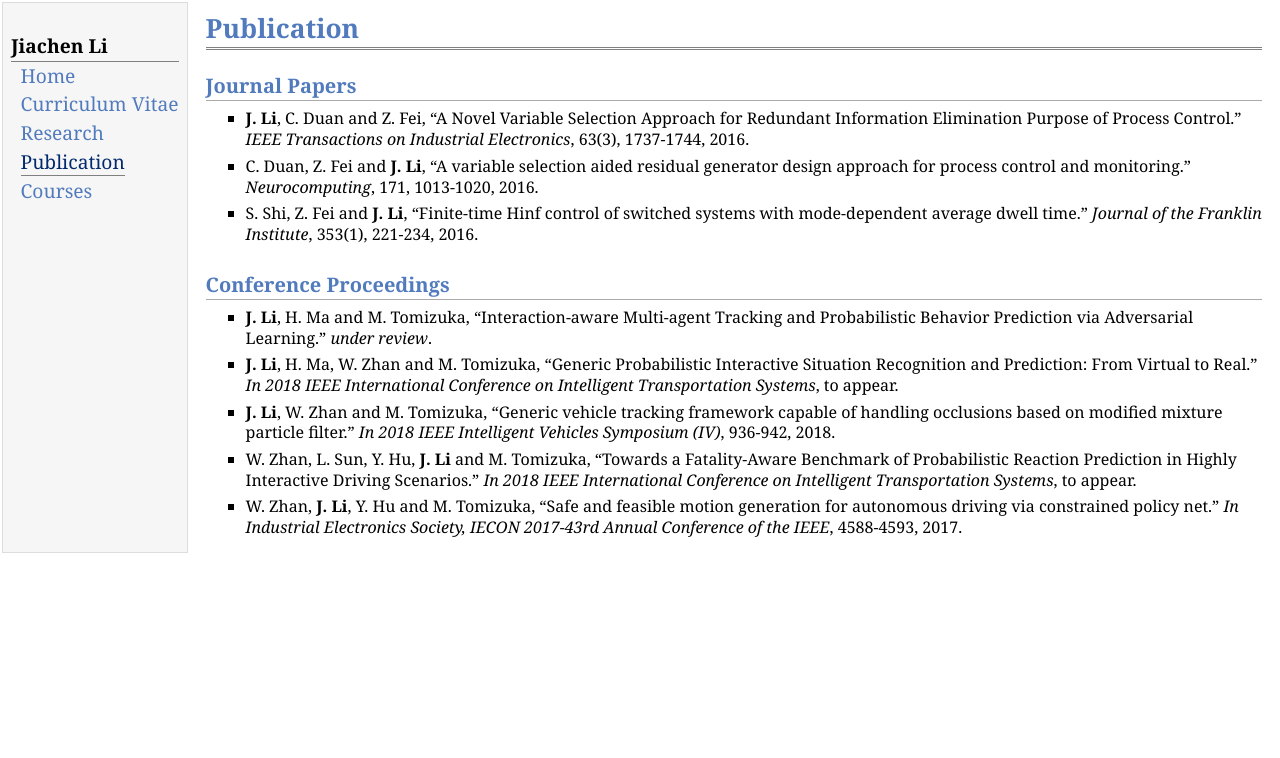
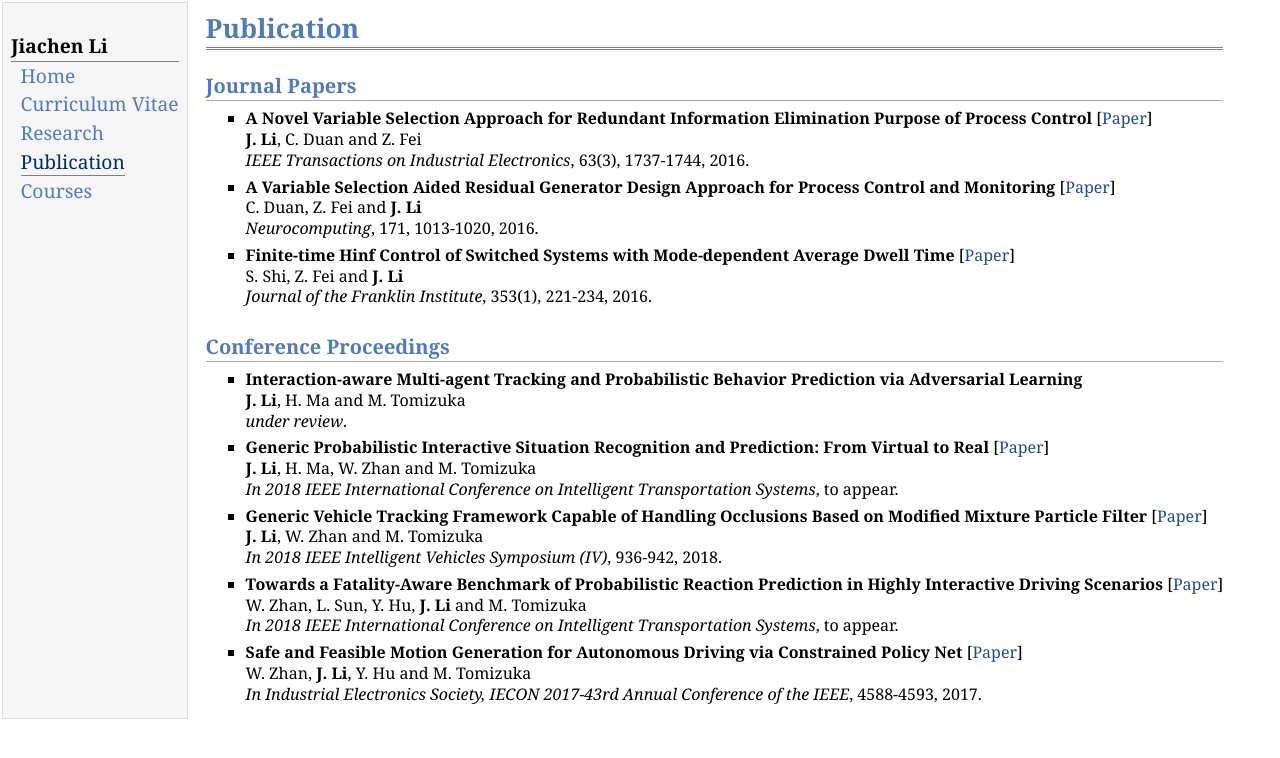
Before and after one commit to JiachenUCB/jiachenucb.github.io, a plain HTML site: page publication.html in a window 1280 px wide. Drawn offline with Linux system fonts and the light colour scheme.

Commit message:
Add files via upload

```diff
--- a/publication.html
+++ b/publication.html
@@ -24,24 +24,40 @@
 </div>
 <h2>Journal Papers</h2>
 <ul>
-<li><p><b>J. Li</b>, C. Duan and Z. Fei, &ldquo;A Novel Variable Selection Approach for Redundant Information Elimination Purpose of Process Control.&rdquo; <i>IEEE Transactions on Industrial Electronics</i>, 63(3), 1737-1744, 2016.</p>
+<li><p><b>A Novel Variable Selection Approach for Redundant Information Elimination Purpose of Process Control</b> [<a href="https://ieeexplore.ieee.org/document/7328263">Paper</a>]<br />
+<b>J. Li</b>, C. Duan and Z. Fei <br />
+<i>IEEE Transactions on Industrial Electronics</i>, 63(3), 1737-1744, 2016.</p>
 </li>
-<li><p>C. Duan, Z. Fei and <b>J. Li</b>, &ldquo;A variable selection aided residual generator design approach for process control and monitoring.&rdquo; <i>Neurocomputing</i>, 171, 1013-1020, 2016.</p>
+<li><p><b>A Variable Selection Aided Residual Generator Design Approach for Process Control and Monitoring</b> [<a href="https://www.sciencedirect.com/science/article/pii/S0925231215010231">Paper</a>] <br />
+C. Duan, Z. Fei and <b>J. Li</b> <br />
+<i>Neurocomputing</i>, 171, 1013-1020, 2016.</p>
 </li>
-<li><p>S. Shi, Z. Fei and <b>J. Li</b>, &ldquo;Finite-time Hinf control of switched systems with mode-dependent average dwell time.&rdquo; <i>Journal of the Franklin Institute</i>, 353(1), 221-234, 2016.</p>
+<li><p><b>Finite-time Hinf Control of Switched Systems with Mode-dependent Average Dwell Time</b>  [<a href="https://www.sciencedirect.com/science/article/pii/S0016003215004147">Paper</a>] <br />
+S. Shi, Z. Fei and <b>J. Li</b> <br />
+<i>Journal of the Franklin Institute</i>, 353(1), 221-234, 2016.</p>
 </li>
 </ul>
 <h2>Conference Proceedings</h2>
 <ul>
-<li><p><b>J. Li</b>, H. Ma and M. Tomizuka, &ldquo;Interaction-aware Multi-agent Tracking and Probabilistic Behavior Prediction via Adversarial Learning.&rdquo; <i>under review</i>.</p>
+<li><p><b>Interaction-aware Multi-agent Tracking and Probabilistic Behavior Prediction via Adversarial Learning</b> <br />
+<b>J. Li</b>, H. Ma and M. Tomizuka <br />
+<i>under review</i>.</p>
 </li>
-<li><p><b>J. Li</b>, H. Ma, W. Zhan and M. Tomizuka, &ldquo;Generic Probabilistic Interactive Situation Recognition and Prediction: From Virtual to Real.&rdquo; <i>In 2018 IEEE International Conference on Intelligent Transportation Systems</i>, to appear.</p>
+<li><p><b>Generic Probabilistic Interactive Situation Recognition and Prediction: From Virtual to Real</b> [<a href="https://arxiv.org/abs/1809.02927">Paper</a>]<br />
+<b>J. Li</b>, H. Ma, W. Zhan and M. Tomizuka <br />
+<i>In 2018 IEEE International Conference on Intelligent Transportation Systems</i>, to appear.</p>
 </li>
-<li><p><b>J. Li</b>, W. Zhan and M. Tomizuka, &ldquo;Generic vehicle tracking framework capable of handling occlusions based on modified mixture particle filter.&rdquo; <i>In 2018 IEEE Intelligent Vehicles Symposium (IV)</i>, 936-942, 2018. </p>
+<li><p><b>Generic Vehicle Tracking Framework Capable of Handling Occlusions Based on Modified Mixture Particle Filter</b> [<a href="https://arxiv.org/abs/1809.10237">Paper</a>]<br />
+<b>J. Li</b>, W. Zhan and M. Tomizuka <br />
+<i>In 2018 IEEE Intelligent Vehicles Symposium (IV)</i>, 936-942, 2018. </p>
 </li>
-<li><p>W. Zhan, L. Sun, Y. Hu, <b>J. Li</b> and M. Tomizuka, &ldquo;Towards a Fatality-Aware Benchmark of Probabilistic Reaction Prediction in Highly Interactive Driving Scenarios.&rdquo; <i>In 2018 IEEE International Conference on Intelligent Transportation Systems</i>, to appear.</p>
+<li><p><b>Towards a Fatality-Aware Benchmark of Probabilistic Reaction Prediction in Highly Interactive Driving Scenarios</b> [<a href="https://arxiv.org/abs/1809.03478">Paper</a>]<br />
+W. Zhan, L. Sun, Y. Hu, <b>J. Li</b> and M. Tomizuka <br />
+<i>In 2018 IEEE International Conference on Intelligent Transportation Systems</i>, to appear.</p>
 </li>
-<li><p>W. Zhan, <b>J. Li</b>, Y. Hu and M. Tomizuka, &ldquo;Safe and feasible motion generation for autonomous driving via constrained policy net.&rdquo; <i>In Industrial Electronics Society, IECON 2017-43rd Annual Conference of the IEEE</i>, 4588-4593, 2017.</p>
+<li><p><b>Safe and Feasible Motion Generation for Autonomous Driving via Constrained Policy Net</b> [<a href="https://ieeexplore.ieee.org/abstract/document/8216790">Paper</a>] <br />
+W. Zhan, <b>J. Li</b>, Y. Hu and M. Tomizuka <br />
+<i>In Industrial Electronics Society, IECON 2017-43rd Annual Conference of the IEEE</i>, 4588-4593, 2017.</p>
 </li>
 </ul>
 </td>
```
Also changed, not shown: cv.html (+4 -4 lines), 2 other files.
